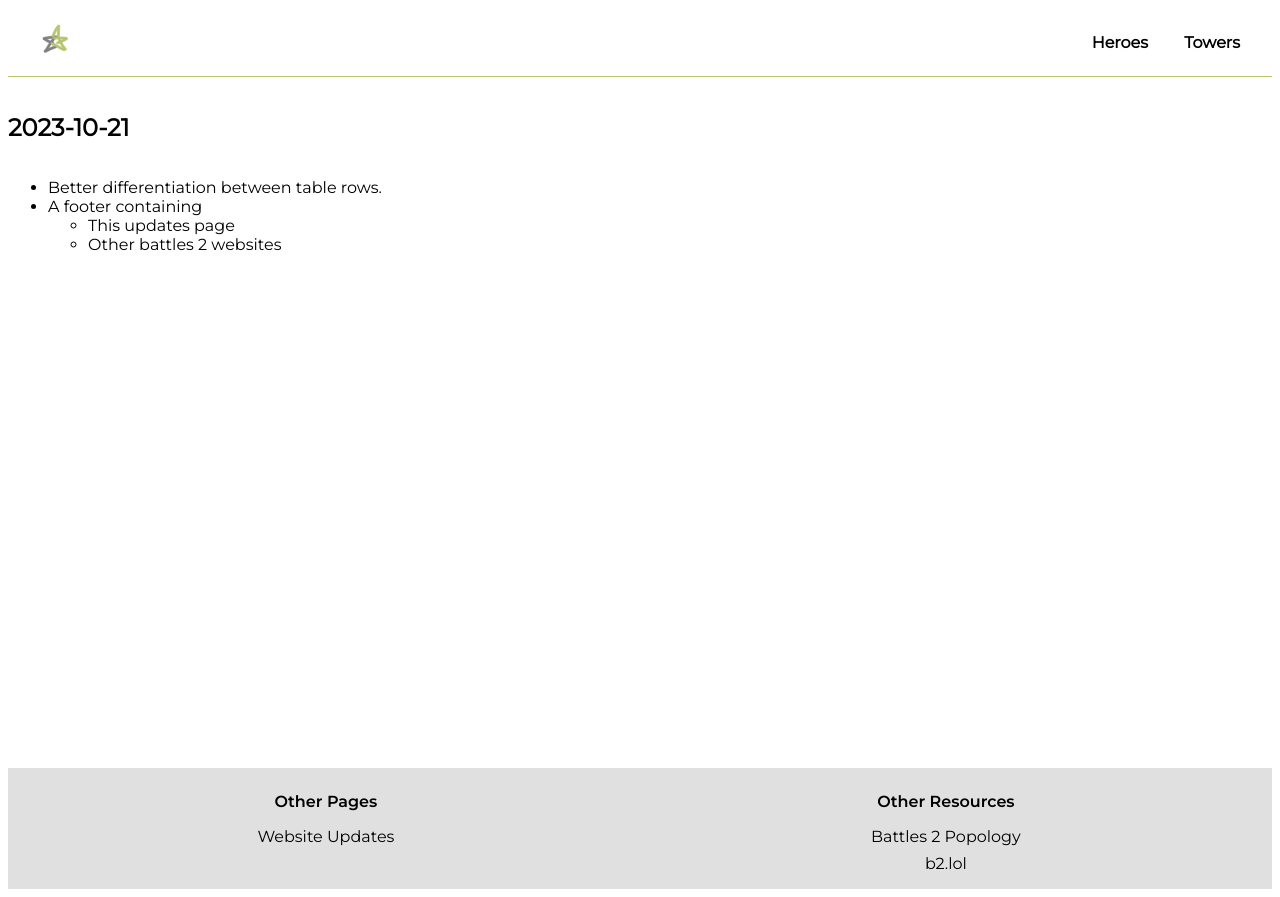
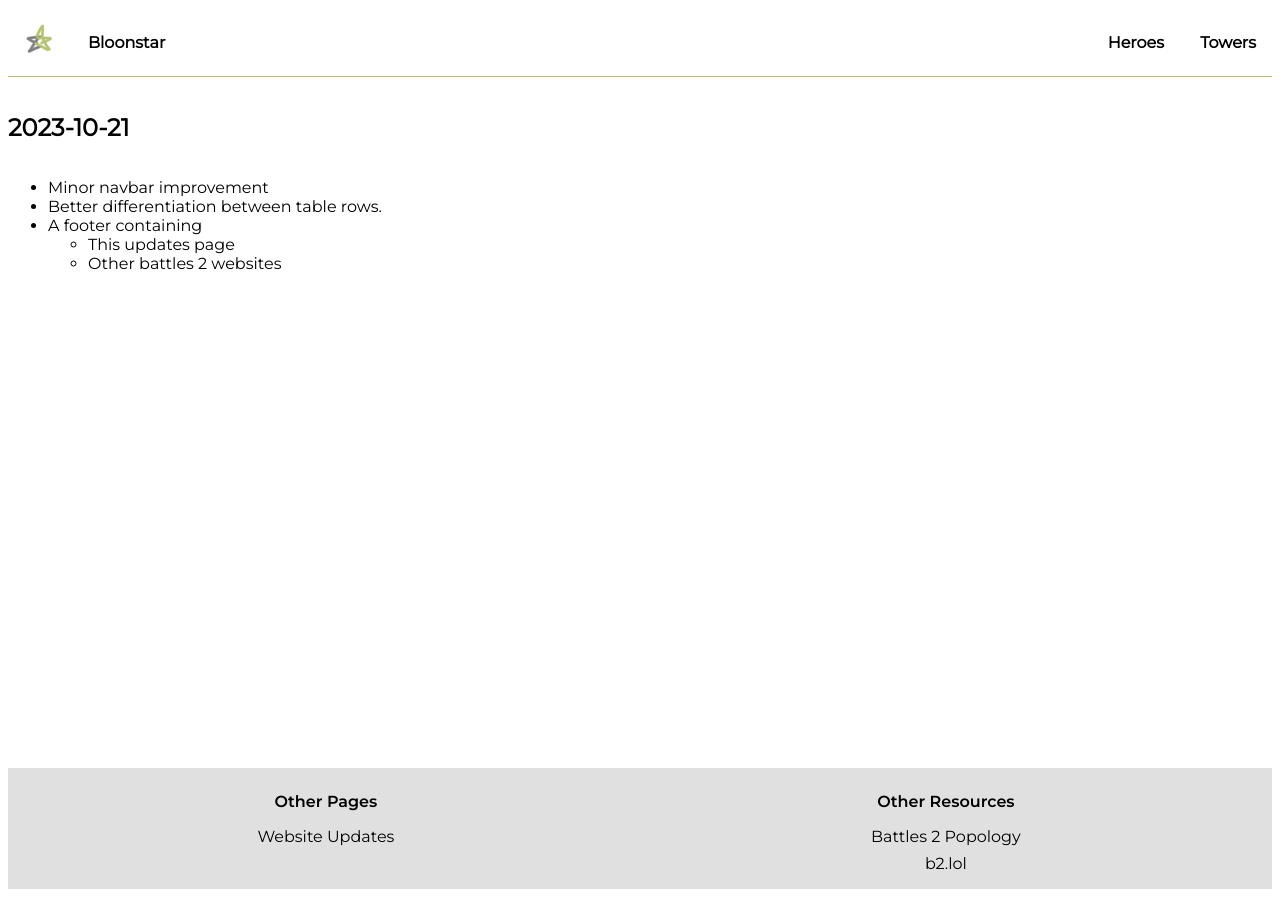
Before and after one commit to vTrial/BloonStar, a SvelteKit app: page /updates in a window 1280 px wide. Built offline with nearby package versions, Linux system fonts and the light colour scheme.

Commit message:
Meta + navbar

```diff
--- a/src/app.html
+++ b/src/app.html
@@ -1,11 +1,12 @@
 <!DOCTYPE html>
 <html lang="en">
 	<head>
-		<title>BloonStar</title>
+		<title>Bloonstar</title>
 		<meta charset="utf-8" />
 		<link rel="icon" href="/favicon.png" />
 		<link rel="stylesheet" href="/style.css">
 		<meta name="viewport" content="width=device-width" />
+		<meta name="description" content="Bloons TD Battles Tower and Hero Statistics">
 		%sveltekit.head%
 	</head>
 	<body data-sveltekit-preload-data="hover">
--- a/src/lib/svelteTemplates/Nav.svelte
+++ b/src/lib/svelteTemplates/Nav.svelte
@@ -1,7 +1,6 @@
 <nav>
-  <div class="left-side">
-    <a href="/"><img src="favicon.png" alt="" /></a>
-  </div>
+  <a href="/"><img src="favicon.png" alt="" /></a>
+  <a href="/">Bloonstar</a>
   <div class="right-side">
     <a href="/heroes">Heroes</a>
     <a href="/towers">Towers</a>
@@ -13,9 +12,7 @@
     display: flex;
     align-items: center;
     border-bottom: 1px solid #b6c471;
-    padding: 1em;
     margin-bottom: 1em;
-    font-family: Arial, Helvetica, sans-serif;
     font-size: 1em;
     font-weight: bold;
   }
--- a/src/routes/+page.svelte
+++ b/src/routes/+page.svelte
@@ -20,6 +20,7 @@
     border-radius: 5px;
     font-weight: bold;
     line-height: 25px;
+    margin: 0em 0em 0em 1em;
   }
   h1 {
     margin: 0.5em;
--- a/src/routes/updates/+page.svelte
+++ b/src/routes/updates/+page.svelte
@@ -1,5 +1,6 @@
 <h2>2023-10-21</h2>
 <ul>
+	<li>Minor navbar improvement</li>
 	<li>Better differentiation between table rows.</li>
 	<li>A footer containing</li>
 	<ul>
```
